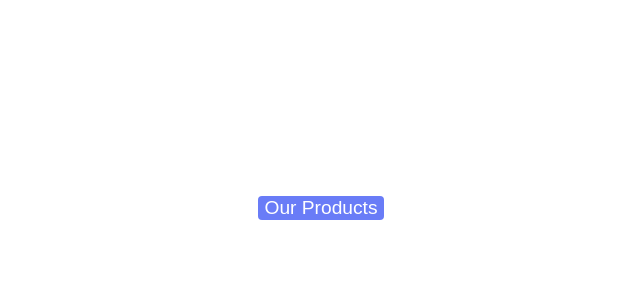
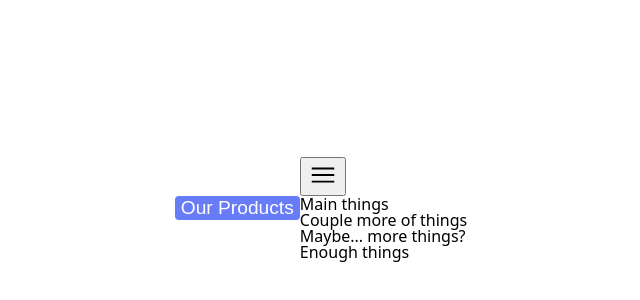
Before and after one commit to martinezdylanok/Dynamic-user-interface-project, a website with bundled scripts: page index.html in a window 1280 px wide. Shown: the part 192-492 px from the top of the page, without its empty margins (319-959 px from the left). Built offline with nearby package versions, Linux system fonts and the light colour scheme.

Commit message:
feat(another drop down nav content)
A new nav called another drop down was added to the html file, inside it here are similar content as the one in the drop down menu.

```diff
--- a/index.html
+++ b/index.html
@@ -17,5 +17,18 @@
             <li>New stuff</li>
         </ul>
     </nav>
+    <nav class="another-drop-down">
+        <button class="another-drop-down-button">
+            <svg xmlns="http://www.w3.org/2000/svg" height="30" viewBox="0 -960 960 960" width="30">
+                <path d="M120-240v-60h720v60H120Zm0-210v-60h720v60H120Zm0-210v-60h720v60H120Z"/>
+            </svg>
+        </button>
+        <ul class="another-drop-down-menu">
+            <li>Main things</li>
+            <li>Couple more of things</li>
+            <li>Maybe... more things?</li>
+            <li>Enough things</li>
+        </ul>
+    </nav>
 </body>
 </html>
```
